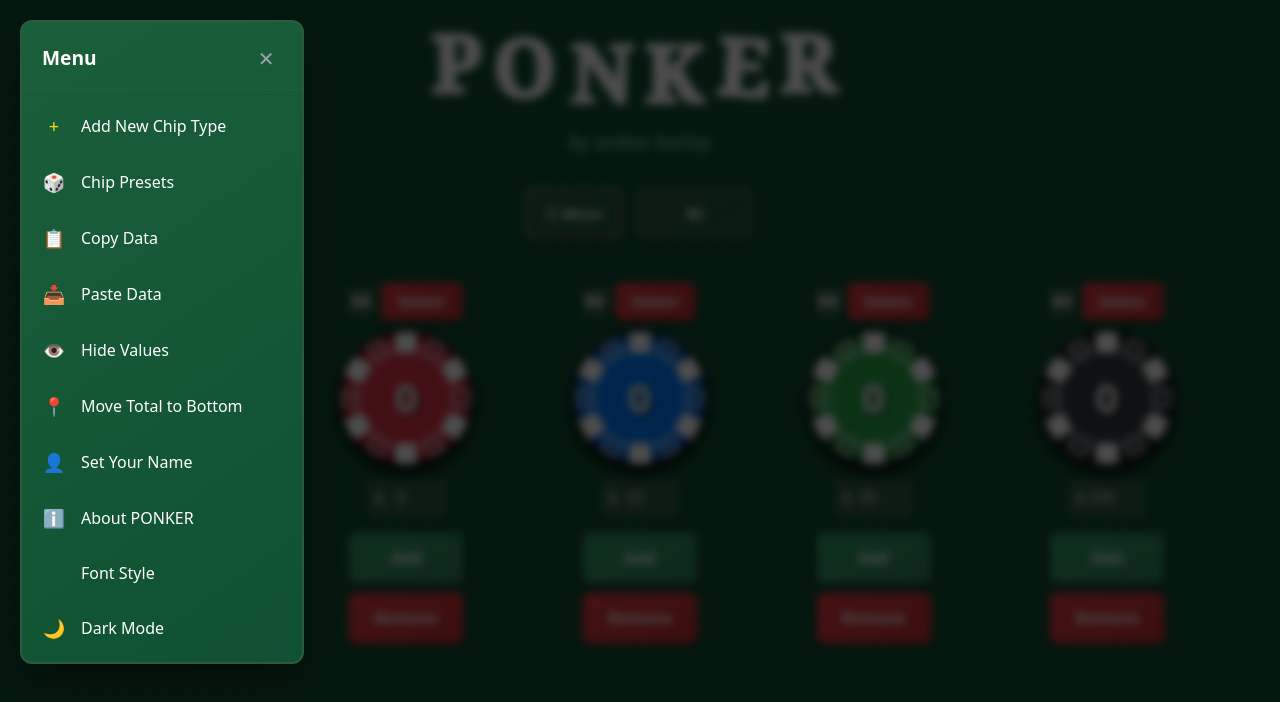
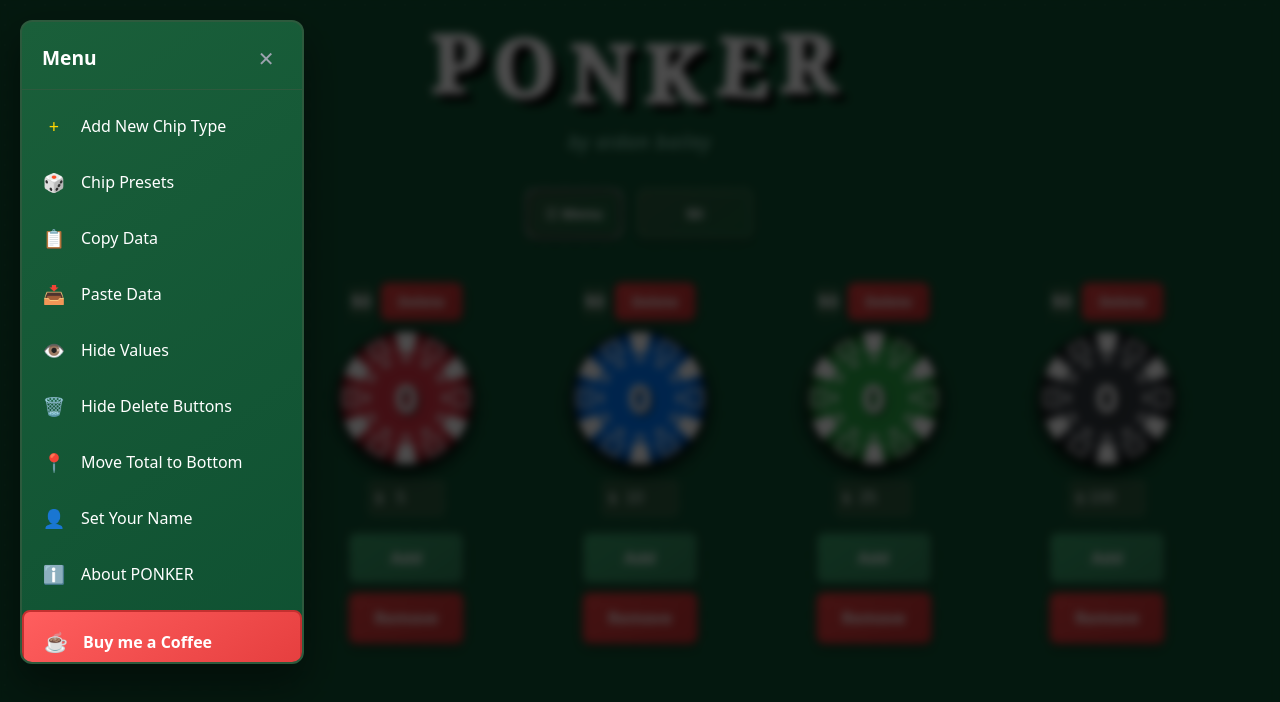
Before and after one commit to aidanlbailey/ponker, a React (Vite) app: page / in a window 1280 px wide. Both pictures are taken after a click on the button "☰ Menu". Shown: the top 702 px of the page. Built offline with nearby package versions, Linux system fonts and the light colour scheme.

Commit message:
Different graphical changes and a kofi button.
Details in readme.md

```diff
--- a/src/App.css
+++ b/src/App.css
@@ -121,7 +121,14 @@ body.light-mode {
 .light-mode .title-letter {
   color: #212529;
   -webkit-text-stroke: 2px #212529;
-  text-shadow: 0 0 5px #212529, 0 0 10px #212529, 0 0 15px #212529, 0 0 20px #000000;
+  text-shadow:
+    0 0 5px #212529,
+    0 0 10px #212529,
+    0 0 15px #212529,
+    0 0 20px #000000,
+    0 0 0 2px #000000,
+    0 8px 16px rgba(0, 0, 0, 0.4),
+    0 4px 8px rgba(0, 0, 0, 0.3);
 }
 
 /* Light mode menu styles */
@@ -306,9 +313,18 @@ body.felt-mode {
 }
 
 .felt-mode .title-letter {
-  color: #ffffff;
-  -webkit-text-stroke: 2px #ffffff;
-  text-shadow: 0 0 5px #ffffff, 0 0 10px #ffffff, 0 0 15px #ffffff, 0 0 20px #cccccc;
+  color: #ffffff !important;
+  -webkit-text-stroke: none !important;
+  text-shadow:
+    1px 1px 0px #000000,
+    2px 2px 0px #000000,
+    3px 3px 0px #000000,
+    4px 4px 0px #000000,
+    5px 5px 0px #000000,
+    6px 6px 0px #000000,
+    7px 7px 0px #000000,
+    8px 8px 0px #000000,
+    9px 9px 0px #000000 !important;
 }
 
 /* Felt mode menu styles */
@@ -1293,6 +1309,13 @@ body.felt-mode {
   font-weight: bold;
   transition: all 0.2s ease;
   box-shadow: 0 4px 8px rgba(0, 0, 0, 0.3);
+  /* Prevent text selection on mobile */
+  -webkit-user-select: none;
+  -moz-user-select: none;
+  -ms-user-select: none;
+  user-select: none;
+  -webkit-touch-callout: none;
+  -webkit-tap-highlight-color: transparent;
 }
 
 .delete-chip-btn:hover {
@@ -1555,6 +1578,13 @@ body.felt-mode {
   min-width: 80px;
   box-shadow: 0 4px 8px rgba(0, 0, 0, 0.3);
   border: 2px solid transparent;
+  /* Prevent text selection on mobile */
+  -webkit-user-select: none;
+  -moz-user-select: none;
+  -ms-user-select: none;
+  user-select: none;
+  -webkit-touch-callout: none;
+  -webkit-tap-highlight-color: transparent;
 }
 
 /* Mobile responsive button adjustments - REMOVED to prevent chip design issues */
@@ -1754,6 +1784,30 @@ body.felt-mode {
   color: #60a5fa;
 }
 
+/* Ko-fi button styling */
+.kofi-menu-item {
+  background: linear-gradient(145deg, #ff5e5e, #e53e3e) !important;
+  color: white !important;
+  border: 2px solid #c53030 !important;
+  margin-top: 8px;
+  margin-bottom: 8px;
+  border-radius: 8px !important;
+  font-weight: 600 !important;
+  transition: all 0.3s ease !important;
+}
+
+.kofi-menu-item:hover {
+  background: linear-gradient(145deg, #e53e3e, #ff5e5e) !important;
+  transform: translateY(-2px) !important;
+  box-shadow: 0 6px 12px rgba(229, 62, 62, 0.4) !important;
+  border-color: #ff5e5e !important;
+}
+
+.kofi-menu-item .menu-icon {
+  color: #ffffff !important;
+  font-size: 1.2em !important;
+}
+
 /* Mobile responsiveness for menu - REMOVED to prevent layout compression */
 /* @media (max-width: 768px) {
   .hamburger-btn {
--- a/src/App.jsx
+++ b/src/App.jsx
@@ -47,6 +47,15 @@ function App() {
   const [addingChip, setAddingChip] = useState(null)
   const [removingChip, setRemovingChip] = useState(null)
   const [showTotalValue, setShowTotalValue] = useState(true)
+  const [showDeleteButtons, setShowDeleteButtons] = useState(() => {
+    try {
+      const saved = localStorage.getItem('ponker-show-delete-buttons')
+      return saved ? JSON.parse(saved) : true
+    } catch (err) {
+      console.error('Failed to load delete button visibility from localStorage:', err)
+      return true
+    }
+  })
   const [totalValueNextToMenu, setTotalValueNextToMenu] = useState(() => {
     try {
       const saved = localStorage.getItem('ponker-total-value-next-to-menu')
@@ -308,6 +317,14 @@ function App() {
     }
   }
 
+  const saveDeleteButtonVisibilityToStorage = (show) => {
+    try {
+      localStorage.setItem('ponker-show-delete-buttons', JSON.stringify(show))
+    } catch (err) {
+      console.error('Failed to save delete button visibility to localStorage:', err)
+    }
+  }
+
   // Save chips to localStorage whenever chips change
   useEffect(() => {
     saveChipsToStorage(chips)
@@ -361,7 +378,7 @@ function App() {
     }
 
     if (fallingAnimations > 0) {
-      document.body.style.overflowY = 'scroll' // Keep scrollbar visible
+      document.body.style.overflowY = 'hidden' // Hide scrollbar during animations
       document.addEventListener('wheel', preventScroll, { passive: false })
       document.addEventListener('touchmove', preventScroll, { passive: false })
       document.addEventListener('keydown', (e) => {
@@ -787,6 +804,13 @@ function App() {
     const currentIndex = themes.indexOf(theme)
     const nextIndex = (currentIndex + 1) % themes.length
     setTheme(themes[nextIndex])
+    triggerHaptic('light')
+  }
+
+  const toggleDeleteButtonVisibility = () => {
+    const newVisibility = !showDeleteButtons
+    setShowDeleteButtons(newVisibility)
+    saveDeleteButtonVisibilityToStorage(newVisibility)
     triggerHaptic('light')
   }
 
@@ -1061,6 +1085,11 @@ function App() {
                 {showTotalValue ? 'Hide Values' : 'Show Values'}
               </button>
 
+              <button onClick={() => { toggleDeleteButtonVisibility(); closeMenu(); }} className="menu-item">
+                <span className="menu-icon">🗑️</span>
+                {showDeleteButtons ? 'Hide Delete Buttons' : 'Show Delete Buttons'}
+              </button>
+
               <button onClick={() => { toggleTotalValuePosition(); closeMenu(); }} className="menu-item">
                 <span className="menu-icon">📍</span>
                 {totalValueNextToMenu ? 'Move Total to Bottom' : 'Move Total to Top'}
@@ -1077,6 +1106,14 @@ function App() {
               }} className="menu-item">
                 <span className="menu-icon">ℹ️</span>
                 About PONKER
+              </button>
+
+              <button onClick={() => {
+                window.open('https://ko-fi.com/aidanlbailey', '_blank');
+                closeMenu();
+              }} className="menu-item kofi-menu-item">
+                <span className="menu-icon">☕</span>
+                Buy me a Coffee
               </button>
 
               <button onClick={() => { toggleFontMenu(); closeMenu(); }} className="menu-item">
@@ -1365,7 +1402,7 @@ function App() {
                           {showTotalValue && (
               <span className="chip-name">${formatNumber(chip.value * chip.count)}</span>
             )}
-              {Object.keys(chips).length > 1 && (
+              {Object.keys(chips).length > 1 && showDeleteButtons && (
                 <button
                   className="delete-chip-btn"
                   onClick={() => deleteChipType(chipId)}
@@ -1412,6 +1449,7 @@ function App() {
                       top: '50%',
                       left: '50%',
                       transform: `translate(-50%, -50%) rotate(${i * 60}deg) translateY(calc(-1 * var(--rect-edge-distance)))`,
+                      clipPath: 'polygon(0% 0%, 100% 0%, 80% 100%, 20% 100%)',
                       borderRadius: '4px',
                       boxShadow: '0 0 2px #0002',
                       zIndex: 2
@@ -1483,6 +1521,24 @@ function App() {
                     </div>
                   </div>
                 ))}
+                {/* 12 inner notches */}
+                {[...Array(12)].map((_, i) => (
+                  <div
+                    key={`notch-${i}`}
+                    style={{
+                      position: 'absolute',
+                      width: '10px',
+                      height: '4px',
+                      background: '#fff',
+                      borderRadius: '6px 6px 6px 6px',
+                      top: '48.5%',
+                      left: '46.25%',
+                      transform: `rotate(${i * 30}deg) translateY(-39px)`,
+                      zIndex: 4,
+                      boxShadow: '0 0 1px #0006'
+                    }}
+                  />
+                ))}
               </div>
               <span className="chip-count" style={{ pointerEvents: 'none' }}>
                 {chip.count.toLocaleString()}
@@ -1526,6 +1582,7 @@ function App() {
                           top: '50%',
                           left: '50%',
                           transform: `translate(-50%, -50%) rotate(${i * 60}deg) translateY(calc(-1 * var(--rect-edge-distance)))`,
+                          clipPath: 'polygon(0% 0%, 100% 0%, 80% 100%, 20% 100%)',
                           borderRadius: '4px',
                           boxShadow: '0 0 2px #0002',
                           zIndex: 2
@@ -1579,7 +1636,7 @@ function App() {
                                   height: 'var(--dot-size)',
                                   borderRadius: '50%',
                                   background: fallingChip.color === '#ffffff' ? '#0b289d' : '#fff',
-                                  left: `${dot.x * 100}%`,
+                                  left: '46.25%',
                                   top: `${dot.y * 100}%`,
                                   transform: 'translate(-50%, -50%)',
                                 }}
@@ -1588,6 +1645,24 @@ function App() {
                           })()}
                         </div>
                       </div>
+                    ))}
+                    {/* 12 inner notches */}
+                    {[...Array(12)].map((_, i) => (
+                      <div
+                        key={`notch-${i}`}
+                        style={{
+                          position: 'absolute',
+                          width: '10px',
+                          height: '4px',
+                          background: '#fff',
+                          borderRadius: '6px 6px 6px 6px',
+                          top: '48.5%',
+                          left: '46%',
+                          transform: `rotate(${i * 30}deg) translateY(-39px)`,
+                          zIndex: 4,
+                          boxShadow: '0 0 1px #0006'
+                        }}
+                      />
                     ))}
                   </div>
                 </div>
@@ -1630,6 +1705,7 @@ function App() {
                           top: '50%',
                           left: '50%',
                           transform: `translate(-50%, -50%) rotate(${i * 60}deg) translateY(calc(-1 * var(--rect-edge-distance)))`,
+                          clipPath: 'polygon(0% 0%, 100% 0%, 80% 100%, 20% 100%)',
                           borderRadius: '4px',
                           boxShadow: '0 0 2px #0002',
                           zIndex: 2
@@ -1683,7 +1759,7 @@ function App() {
                                   height: 'var(--dot-size)',
                                   borderRadius: '50%',
                                   background: risingChip.color === '#ffffff' ? '#0b289d' : '#fff',
-                                  left: `${dot.x * 100}%`,
+                                  left: '46.25%',
                                   top: `${dot.y * 100}%`,
                                   transform: 'translate(-50%, -50%)',
                                 }}
@@ -1692,6 +1768,24 @@ function App() {
                           })()}
                         </div>
                       </div>
+                    ))}
+                    {/* 12 inner notches */}
+                    {[...Array(12)].map((_, i) => (
+                      <div
+                        key={`notch-${i}`}
+                        style={{
+                          position: 'absolute',
+                          width: '10px',
+                          height: '4px',
+                          background: '#fff',
+                          borderRadius: '6px 6px 6px 6px',
+                          top: '48.5%',
+                          left: '46%',
+                          transform: `rotate(${i * 30}deg) translateY(-39px)`,
+                          zIndex: 4,
+                          boxShadow: '0 0 1px #0006'
+                        }}
+                      />
                     ))}
                   </div>
                 </div>
```
Also changed, not shown: 1 other file (tests, documents, lock files or other folders).
